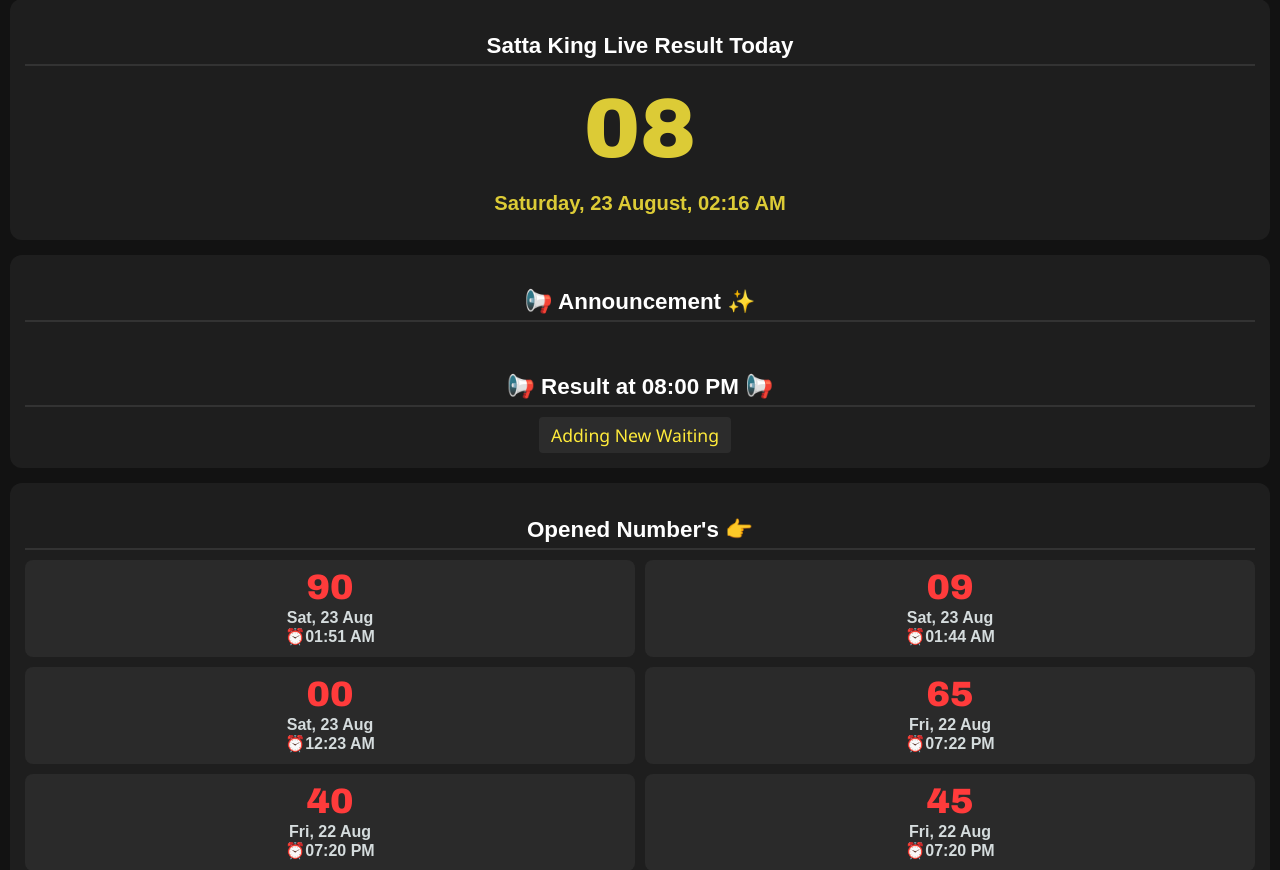
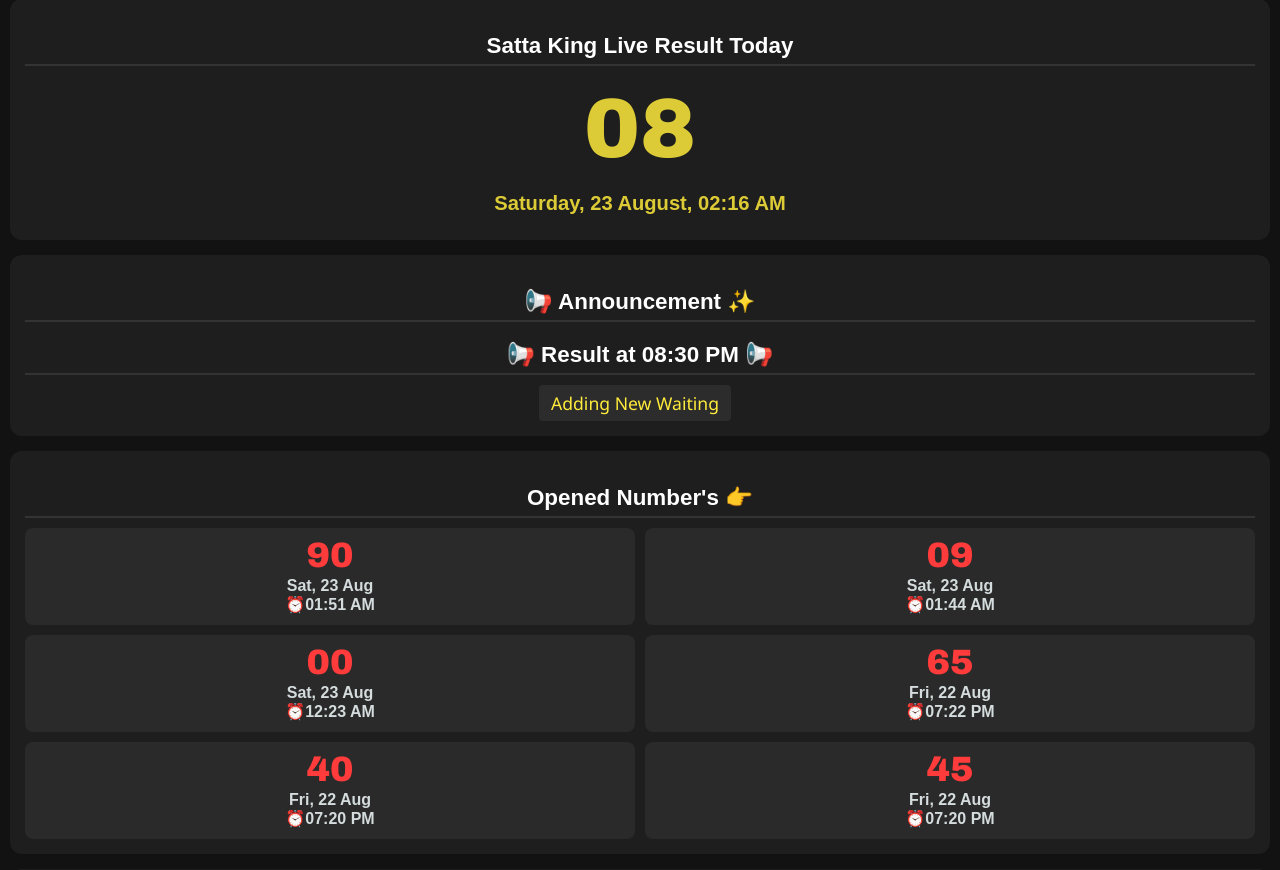
Before and after one commit to abhishekcode01/rolexkings, a Django app: page / in a window 1280 px wide. Shown: the part 155-1025 px from the top of the page. Run offline with Django 5.2, Linux system fonts and the light colour scheme; data comes from the database, SQL or seed files in the repository.

Commit message:
Update index.html

```diff
--- a/templates/index.html
+++ b/templates/index.html
@@ -302,8 +302,8 @@
 
     <!-- Notification Banner -->
     <div class="section">
-      <h2>📢 Announcement ✨</h2></br>
-      <h2>📢 Result at 08:00 PM 📢</h2>
+      <h2>📢 Announcement ✨</h2>
+      <h2>📢 Result at 08:30 PM 📢</h2>
       <div class="pagination">
         <a href="/">
           {% for s in secret %}
```
